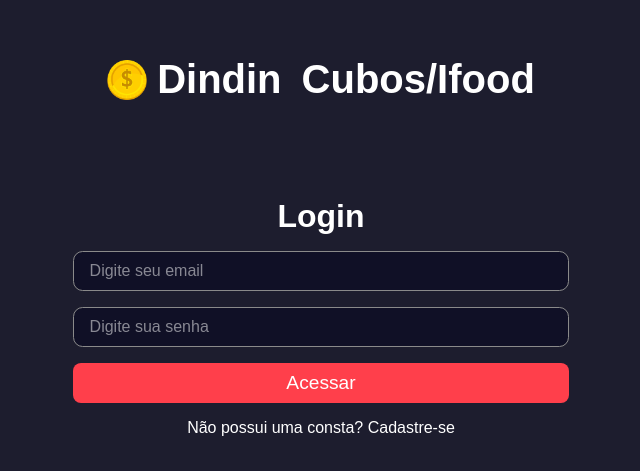
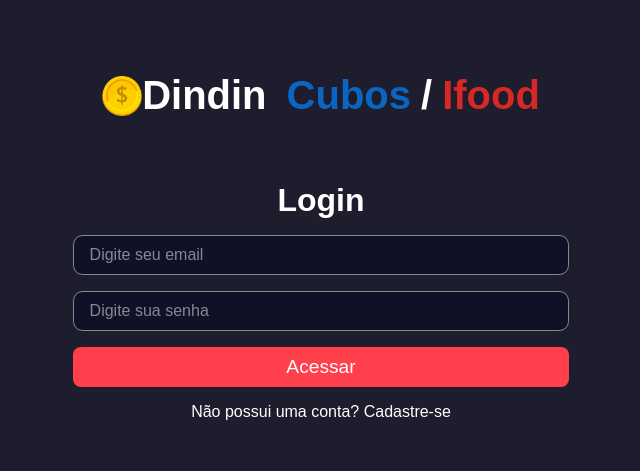
Before and after one commit to GilsonAlvesdeSouza/dindin-independente, a Next.js app: page / in a window 1280 px wide. Shown: the part 145-616 px from the top of the page, without its empty margins (319-959 px from the left). Built offline with nearby package versions, Linux system fonts and the light colour scheme.

Commit message:
implementado o component Header

```diff
--- a/src/components/ui/Input/index.tsx
+++ b/src/components/ui/Input/index.tsx
@@ -9,5 +9,5 @@
 interface textProps extends TextareaHTMLAttributes<HTMLElement> {}
 
 export function Text({ ...rest }: textProps) {
-	return <textarea className={styles.input} {...rest}></textarea>;
+	       return <textarea className={styles.input} {...rest}></textarea>;
 }
--- a/src/pages/index.tsx
+++ b/src/pages/index.tsx
@@ -2,7 +2,6 @@
 import Head from 'next/head';
 import Link from 'next/link';
 import { toast } from 'react-toastify';
-import { GetServerSideProps } from 'next';
 import Image from 'next/image';
 import logoImg from '../../public/dolar.png';
 import styles from '@/styles/home.module.scss';
@@ -39,13 +38,14 @@
 				<title>DinDin</title>
 			</Head>
 			<div className={styles.containerCenter}>
-				<Link href="/signup" legacyBehavior>
-					<div className={styles.logo}>
-						<Image src={logoImg} alt="Logo Dindin" width={40} height={40} />
-						<span>Dindin</span>
-						<h1>Cubos/Ifood</h1>
-					</div>
-				</Link>
+				<div className={styles.logo}>
+					<Image src={logoImg} alt="Logo Dindin" width={40} height={40} />
+					<span>Dindin</span>
+					<h1 className={styles.colorCubos}>Cubos</h1>
+					<span>/</span>
+					<span className={styles.colorIfood}>Ifood</span>
+				</div>
+
 				<div className={styles.login}>
 					<h1>Login</h1>
 					<form onSubmit={handleLogin} autoComplete="nope">
@@ -70,7 +70,7 @@
 						</Button>
 					</form>
 					<Link href="/signup" legacyBehavior>
-						<a className={styles.text}>Não possui uma consta? Cadastre-se</a>
+						<a className={styles.text}>Não possui uma conta? Cadastre-se</a>
 					</Link>
 				</div>
 			</div>
--- a/src/pages/signup/index.tsx
+++ b/src/pages/signup/index.tsx
@@ -39,7 +39,9 @@
 				<div className={styles.logo}>
 					<Image src={logoImg} alt="Logo Dindin" width={40} height={40} />
 					<span>Dindin</span>
-					<h1>Cubos/Ifood</h1>
+					<h1 className={styles.colorCubos}>Cubos</h1>
+					<span>/</span>
+					<span className={styles.colorIfood}>Ifood</span>
 				</div>
 				<div className={styles.login}>
 					<h1>Criando sua conta</h1>
--- a/src/styles/globals.scss
+++ b/src/styles/globals.scss
@@ -15,6 +15,8 @@
 	--gray-100: #8a8a8a;
 	--green-900: #3fffa3;
 	--red-900: #ff3f4b;
+	--red-ifood: 	#d82825;
+	--blue-cubos:	#0a66c2
 }
 
 button {
--- a/src/styles/home.module.scss
+++ b/src/styles/home.module.scss
@@ -5,6 +5,20 @@
 	align-items: center;
 	flex-direction: column;
 	background-color: var(--gray-900);
+}
+
+.colorIfood{
+	color: var(--red-ifood);
+	font-size: 40px;
+	font-weight: bold;
+	margin-left: 10px;
+}
+
+.colorCubos{
+	color: var(--blue-cubos);
+	font-size: 40px;
+	font-weight: bold;
+	padding-left: 20px;
 }
 
 .logo{
@@ -16,19 +30,19 @@
 	padding: 2rem 1.5rem;
 
 	span{
-		margin-left: 10px;
 		font-size: 40px;
 		font-weight: bold;
-		padding-right: 20px;
 	}
 
 	h1{
+		padding-right: 10px;
 		font-size: 40px;
 	}
 }
 
+
+
 .login{
-	margin-top: 2rem;
 	width: 600px;
 	display: flex;
 	align-items: center;
```
Also changed, not shown: src/components/Header/index.tsx (added, +36 -0 lines), src/components/Header/styles.module.scss (added, +50 -0 lines), src/pages/dashboard/index.tsx (+11 -4 lines).
